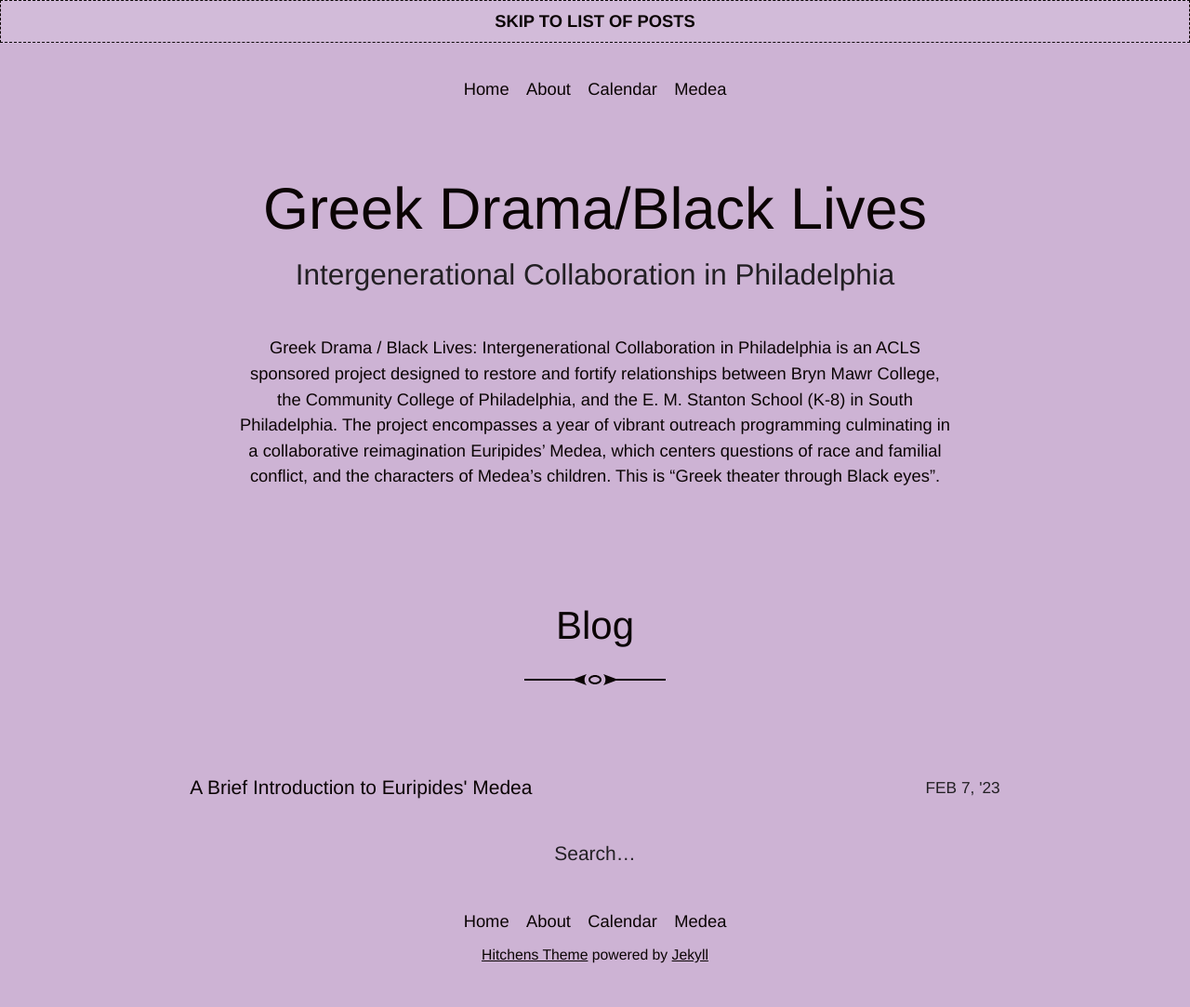
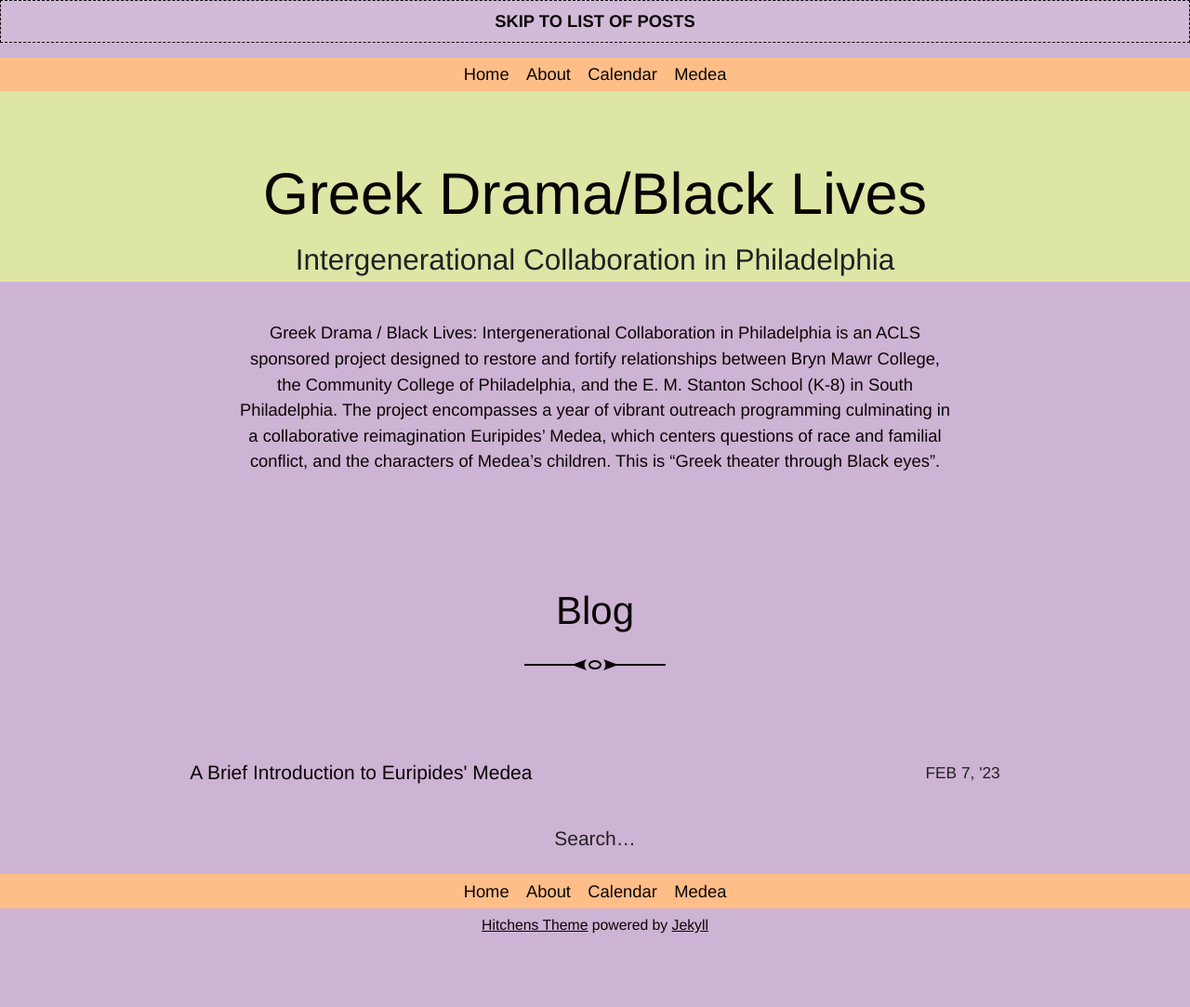
Before and after one commit to digbmc/media-medea, a Jekyll site: the page built from index.html, in a window 1280 px wide. Shown: the whole page at 93% size. Built offline with Jekyll 4.4.1, drawn with Linux system fonts in a browser that asks for light colours; the list of posts is cut into pages by our own code; after the commit the page ends 1051 px from its top, so only the background shows below that.

Commit message:
home thing

```diff
--- a/_layouts/home.html
+++ b/_layouts/home.html
@@ -13,11 +13,12 @@
       <h1>
         {{ site.title }}
       </h1>
-    {% endif %}
-    {% if site.title %}
       <h2>
         {{ site.description }}
       </h2>
+    {% endif %}
+    {% if site.title %}
+
     {% endif %}
   </header>
 {% endif %}
--- a/_sass/_article.scss
+++ b/_sass/_article.scss
@@ -1,7 +1,7 @@
 .post {
-  background: white;
+  background: $teal;
   margin: 2em auto;
-  max-width: 60rem;
+  max-width: 80rem;
   padding: 2em 0;
   box-shadow: 12px 18px 24px rgba(darken($brand-color, 50%), .1);
 }
@@ -9,7 +9,7 @@
 .post > * {
   margin-left: auto;
   margin-right: auto;
-  max-width: 36rem;
+  max-width: 50rem;
   padding: 0 1em;
 }
 
@@ -21,9 +21,9 @@
 }
 
 .post p {
-  text-align: justify;
+  // text-align: justify;
   text-indent: 1.5em;
-  text-justify: inter-word;
+  // text-justify: inter-word;
 }
 
 .post p:first-of-type,
--- a/_sass/_masthead.scss
+++ b/_sass/_masthead.scss
@@ -2,6 +2,7 @@
   box-sizing: border-box;
   position: relative;
   text-align: center;
+  background-color: $lime;
 }
 
 .site-masthead h1 {
@@ -18,7 +19,7 @@
   font-size: 2.5em;
   margin-bottom: 0;
   margin-top: 1em;
-  padding: 0 2rem;
+  padding: 0 1rem;
   @media (min-width: $on-tablet) {
     font-size: 3em;
   }
--- a/_sass/_menu.scss
+++ b/_sass/_menu.scss
@@ -1,5 +1,6 @@
 .site-navigation {
-  margin-top: 2rem;
+  margin-top: 1rem;
+  background-color: $orangey;
   padding: 0 1rem;
   &:hover,
   &:focus-within {
```
Also changed, not shown: about.md (+1 -1 lines).
